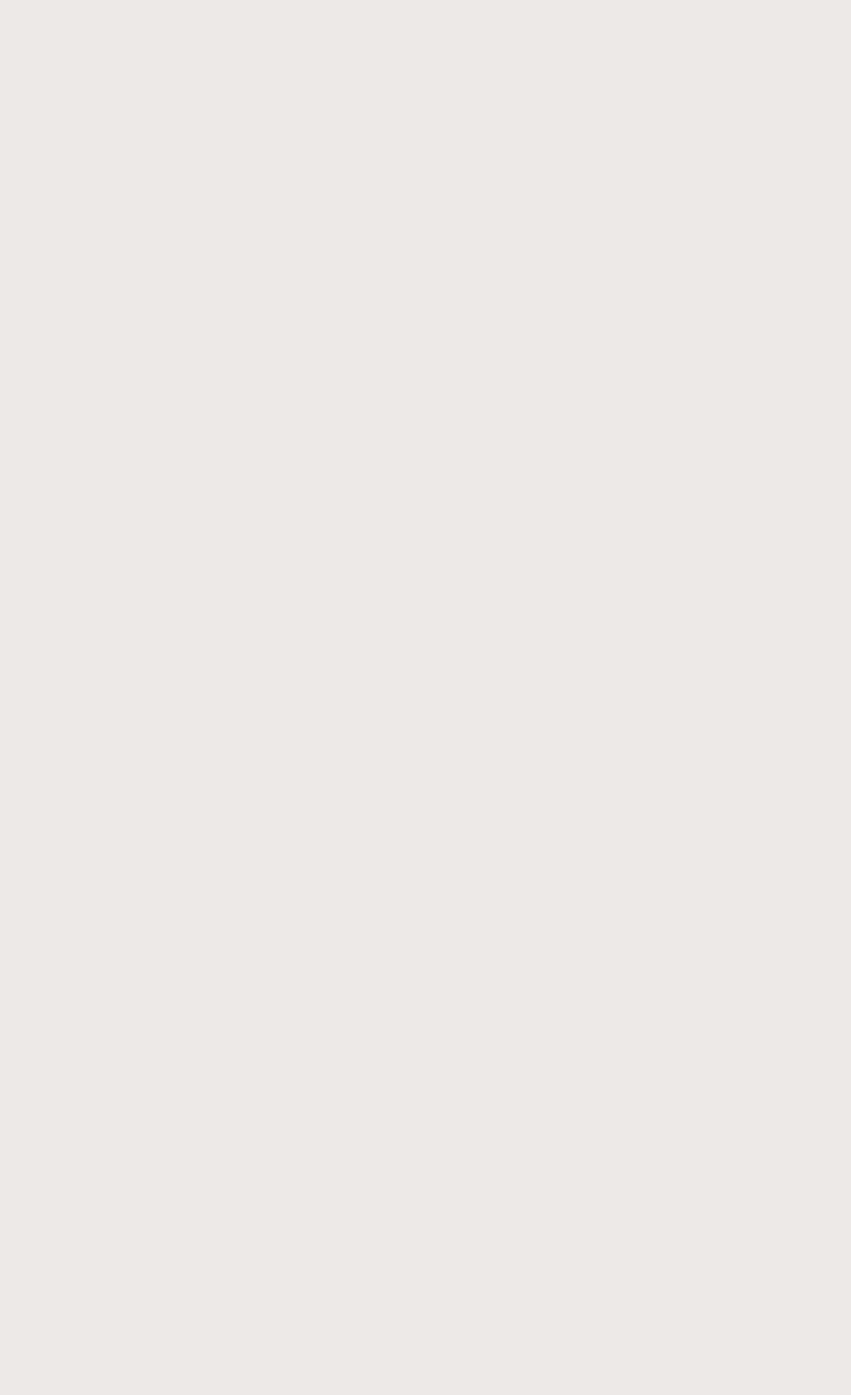
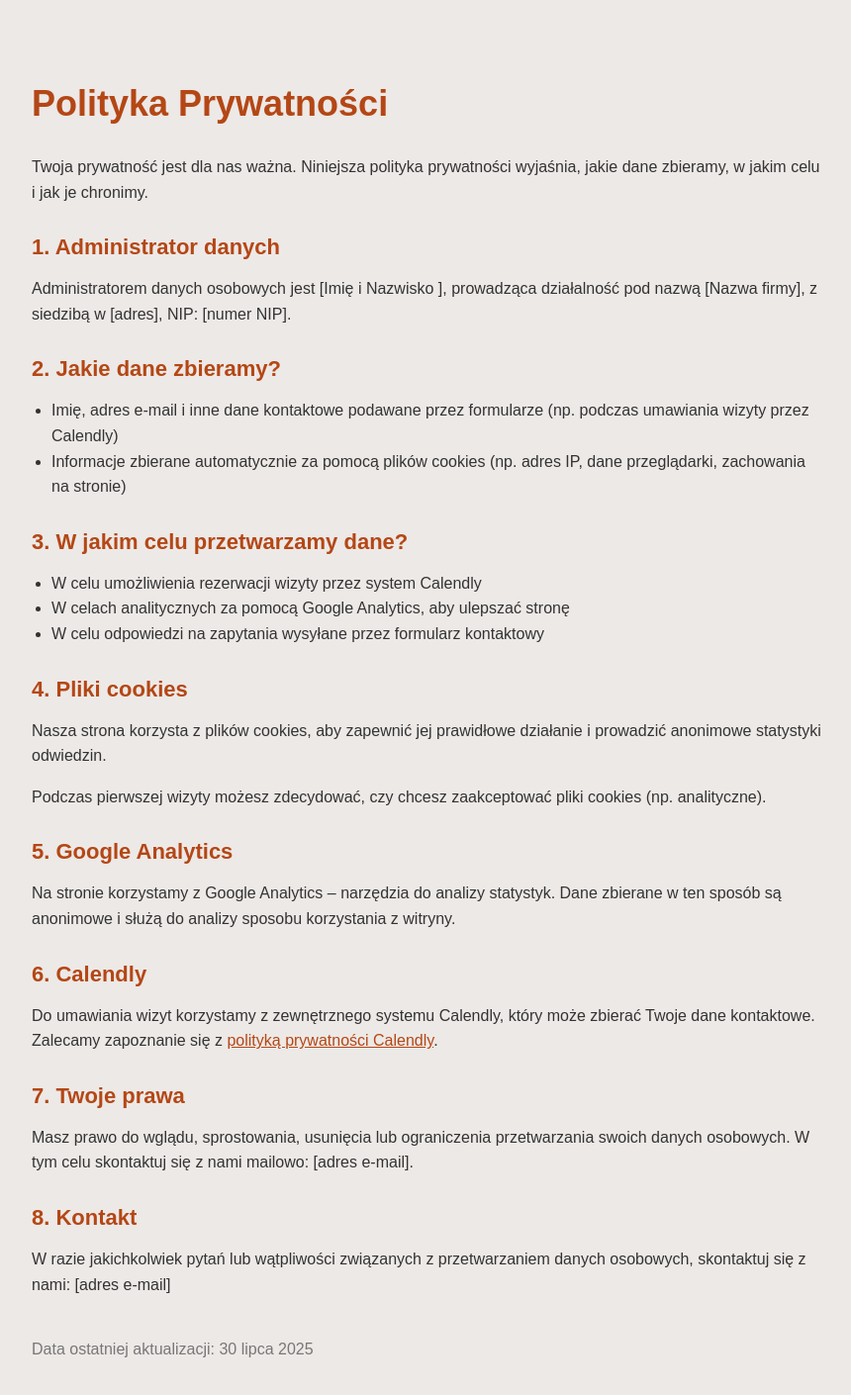
Before and after one commit to mova-logopeda/mova-website, a React (Create React App) app: page /polityka-prywatnosci in a window 1280 px wide. Before the commit this address had no page. Shown: the top 1410 px of the page at 99% size, without its empty margins (208-1068 px from the left). Before the commit the page ends 800 px from the top, so only its background shows below. Built offline with nearby package versions, Linux system fonts and the light colour scheme.

Commit message:
feat:created privacy policy page

```diff
--- a/src/App.js
+++ b/src/App.js
@@ -2,6 +2,7 @@ import React from 'react';
 import { BrowserRouter as Router, Routes, Route } from 'react-router-dom';
 import MainPage from './pages/main-page/MainPage.jsx';
 import ArticlePage from './pages/article-page/ArticlePage.jsx';
+import PrivacyPolicy from './pages/privacy-policy/PrivacyPolicy.jsx';
 
 function App() {
   return (
@@ -9,6 +10,7 @@ function App() {
       <Routes>
         <Route path="/" element={<MainPage />} />
         <Route path="/article/:id" element={<ArticlePage />} />
+        <Route path="/polityka-prywatnosci" element={<PrivacyPolicy />} />
       </Routes>
     </Router>
   );
--- /dev/null
+++ b/src/pages/privacy-policy/PrivacyPolicy.css
@@ -0,0 +1,51 @@
+.privacy-policy-container {
+  background-color: #ede9e7;
+  padding: 60px 20px;
+  display: flex;
+  justify-content: center;
+}
+
+.privacy-policy-content {
+  max-width: 800px;
+  color: #333;
+  font-family: Arial, sans-serif;
+}
+
+.privacy-policy-content h1,
+.privacy-policy-content h2 {
+  color: #b44715;
+}
+
+.privacy-policy-content h1 {
+  font-size: 36px;
+  margin-bottom: 30px;
+}
+
+.privacy-policy-content h2 {
+  font-size: 22px;
+  margin-top: 30px;
+  margin-bottom: 10px;
+}
+
+.privacy-policy-content p,
+.privacy-policy-content ul {
+  font-size: 16px;
+  line-height: 1.6;
+  margin-bottom: 15px;
+}
+
+.privacy-policy-content ul {
+  padding-left: 20px;
+  list-style-type: disc;
+}
+
+.privacy-policy-content a {
+  color: #b44715;
+  text-decoration: underline;
+}
+
+.update-info {
+  margin-top: 40px;
+  font-size: 14px;
+  color: #777;
+}
--- /dev/null
+++ b/src/pages/privacy-policy/PrivacyPolicy.jsx
@@ -0,0 +1,50 @@
+import React from 'react';
+import './PrivacyPolicy.css';
+
+const PrivacyPolicy = () => {
+  return (
+    <div className="privacy-policy-container">
+      <div className="privacy-policy-content">
+        <h1>Polityka Prywatności</h1>
+
+        <p>Twoja prywatność jest dla nas ważna. Niniejsza polityka prywatności wyjaśnia, jakie dane zbieramy, w jakim celu i jak je chronimy.</p>
+
+        <h2>1. Administrator danych</h2>
+        <p>Administratorem danych osobowych jest [Imię i Nazwisko ], prowadząca działalność pod nazwą [Nazwa firmy], z siedzibą w [adres], NIP: [numer NIP].</p>
+
+        <h2>2. Jakie dane zbieramy?</h2>
+        <ul>
+          <li>Imię, adres e-mail i inne dane kontaktowe podawane przez formularze (np. podczas umawiania wizyty przez Calendly)</li>
+          <li>Informacje zbierane automatycznie za pomocą plików cookies (np. adres IP, dane przeglądarki, zachowania na stronie)</li>
+        </ul>
+
+        <h2>3. W jakim celu przetwarzamy dane?</h2>
+        <ul>
+          <li>W celu umożliwienia rezerwacji wizyty przez system Calendly</li>
+          <li>W celach analitycznych za pomocą Google Analytics, aby ulepszać stronę</li>
+          <li>W celu odpowiedzi na zapytania wysyłane przez formularz kontaktowy</li>
+        </ul>
+
+        <h2>4. Pliki cookies</h2>
+        <p>Nasza strona korzysta z plików cookies, aby zapewnić jej prawidłowe działanie i prowadzić anonimowe statystyki odwiedzin.</p>
+        <p>Podczas pierwszej wizyty możesz zdecydować, czy chcesz zaakceptować pliki cookies (np. analityczne).</p>
+
+        <h2>5. Google Analytics</h2>
+        <p>Na stronie korzystamy z Google Analytics – narzędzia do analizy statystyk. Dane zbierane w ten sposób są anonimowe i służą do analizy sposobu korzystania z witryny.</p>
+
+        <h2>6. Calendly</h2>
+        <p>Do umawiania wizyt korzystamy z zewnętrznego systemu Calendly, który może zbierać Twoje dane kontaktowe. Zalecamy zapoznanie się z <a href="https://calendly.com/privacy" target="_blank" rel="noopener noreferrer">polityką prywatności Calendly</a>.</p>
+
+        <h2>7. Twoje prawa</h2>
+        <p>Masz prawo do wglądu, sprostowania, usunięcia lub ograniczenia przetwarzania swoich danych osobowych. W tym celu skontaktuj się z nami mailowo: [adres e-mail].</p>
+
+        <h2>8. Kontakt</h2>
+        <p>W razie jakichkolwiek pytań lub wątpliwości związanych z przetwarzaniem danych osobowych, skontaktuj się z nami: [adres e-mail]</p>
+
+        <p className="update-info">Data ostatniej aktualizacji: 30 lipca 2025</p>
+      </div>
+    </div>
+  );
+};
+
+export default PrivacyPolicy;
```
